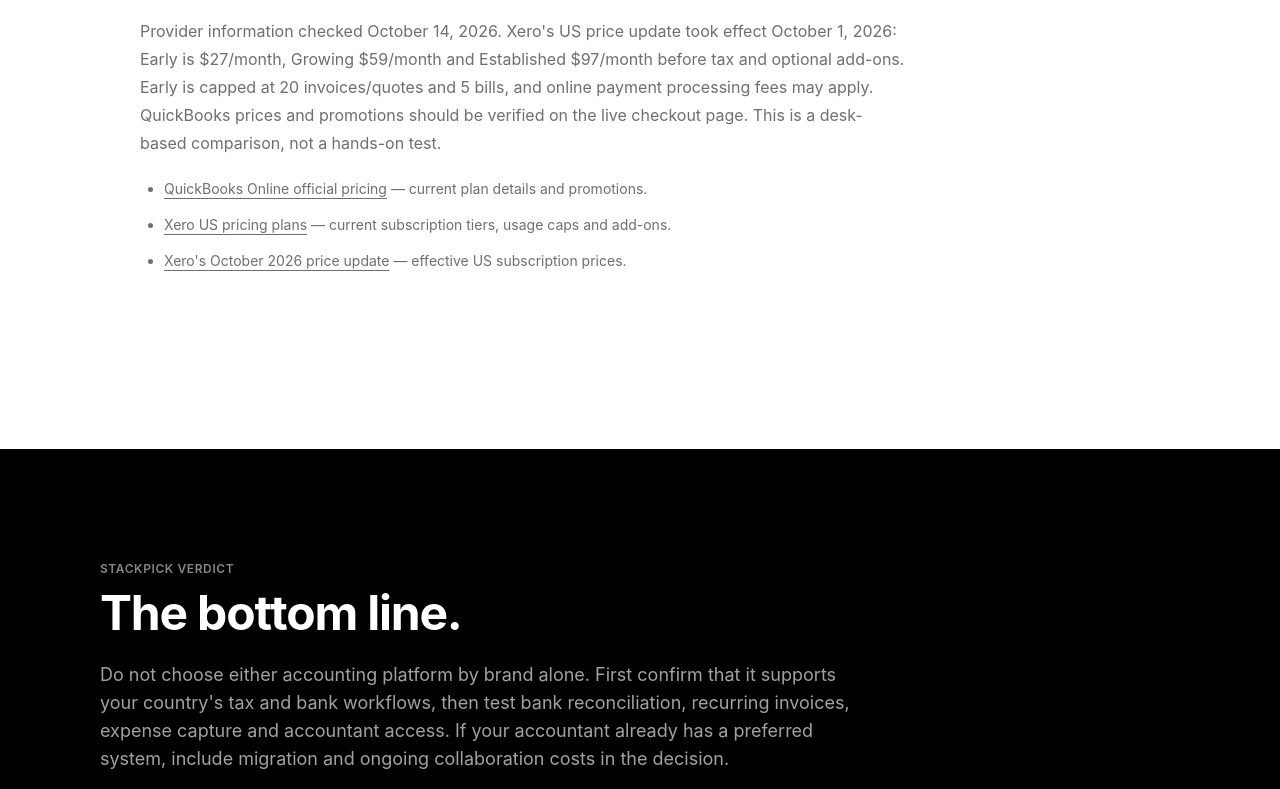
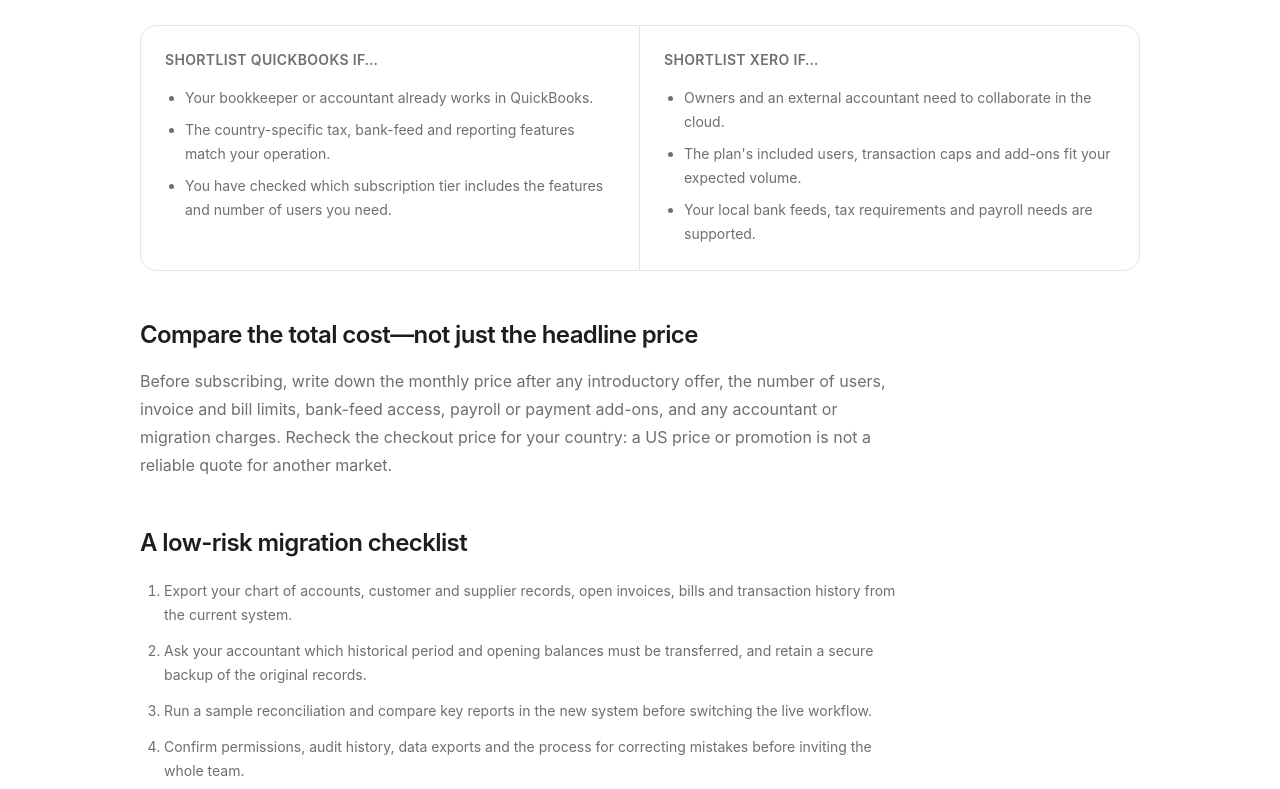
Before and after one commit to LinukaBandara/StackPick, a Next.js app: page /best/quickbooks-vs-xero in a window 1280 px wide. Shown: the part 2991-3780 px from the top of the page. Built offline with nearby package versions, Linux system fonts and the light colour scheme; no server answers.

Commit message:
Improve QuickBooks vs Xero decision guidance and migration checklist

```diff
--- a/app/best/quickbooks-vs-xero/page.tsx
+++ b/app/best/quickbooks-vs-xero/page.tsx
@@ -18,7 +18,7 @@ export default function Page() {
         { name: "QuickBooks", bestFor: "Businesses wanting a mature accounting platform", freeOption: "Paid plans; introductory US promotions may change the effective first-month price.", tradeoff: "Its broad accounting ecosystem may suit businesses whose bookkeeper already works in QuickBooks, but plans and features vary by country so regional availability must be checked.", url: "https://quickbooks.intuit.com/" },
         { name: "Xero", bestFor: "Businesses wanting cloud accounting and collaboration", freeOption: "US plans currently start at $27/month after the October 1, 2026 price update; Early limits invoices and bills.", tradeoff: "Its cloud collaboration approach can suit owners and external accountants working together, but local bank feeds, payroll support and tax workflows vary by market.", url: "https://www.xero.com/" },
       ]}
-      bottomLine="Do not choose either accounting platform by brand alone. First confirm that it supports your country's tax and bank workflows, then test bank reconciliation, recurring invoices, expense capture and accountant access. If your accountant already has a preferred system, include migration and ongoing collaboration costs in the decision."
+      bottomLine="QuickBooks is the practical first choice when your bookkeeper already uses it or its local integrations match your workflow. Xero is worth shortlisting when cloud collaboration and its plan structure fit your team. Neither wins universally: confirm local tax and bank support, calculate the full recurring cost, and test month-end tasks before migrating."
     >
       <section className="bg-white">
         <div className="sp-container py-16 sm:py-20">
@@ -32,6 +32,38 @@ export default function Page() {
             <div className="rounded-2xl border border-[#e4e7ec] bg-[#f7f8fc] p-6"><p className="font-semibold text-[#101828]">Accountant handoff</p><p className="mt-2 text-sm leading-6 text-[#667085]">Can your accountant access reports and review changes with the right permissions?</p></div>
             <div className="rounded-2xl border border-[#e4e7ec] bg-[#f7f8fc] p-6"><p className="font-semibold text-[#101828]">Local compliance</p><p className="mt-2 text-sm leading-6 text-[#667085]">Verify bank feeds, tax reports and payroll availability for your jurisdiction.</p></div>
           </div>
+          <h3 className="mt-12 text-2xl font-semibold tracking-tight">Which one fits your business?</h3>
+          <div className="mt-6 overflow-hidden rounded-2xl border border-black/10">
+            <div className="grid gap-0 sm:grid-cols-2">
+              <div className="border-b border-black/10 p-6 sm:border-b-0 sm:border-r">
+                <p className="text-sm font-semibold uppercase tracking-wide text-[#6e6e73]">Shortlist QuickBooks if…</p>
+                <ul className="mt-4 list-disc space-y-2 pl-5 text-sm leading-6 text-[#6e6e73]">
+                  <li>Your bookkeeper or accountant already works in QuickBooks.</li>
+                  <li>The country-specific tax, bank-feed and reporting features match your operation.</li>
+                  <li>You have checked which subscription tier includes the features and number of users you need.</li>
+                </ul>
+              </div>
+              <div className="p-6">
+                <p className="text-sm font-semibold uppercase tracking-wide text-[#6e6e73]">Shortlist Xero if…</p>
+                <ul className="mt-4 list-disc space-y-2 pl-5 text-sm leading-6 text-[#6e6e73]">
+                  <li>Owners and an external accountant need to collaborate in the cloud.</li>
+                  <li>The plan's included users, transaction caps and add-ons fit your expected volume.</li>
+                  <li>Your local bank feeds, tax requirements and payroll needs are supported.</li>
+                </ul>
+              </div>
+            </div>
+          </div>
+          <h3 className="mt-12 text-2xl font-semibold tracking-tight">Compare the total cost—not just the headline price</h3>
+          <p className="mt-4 max-w-3xl text-base leading-7 text-[#6e6e73]">
+            Before subscribing, write down the monthly price after any introductory offer, the number of users, invoice and bill limits, bank-feed access, payroll or payment add-ons, and any accountant or migration charges. Recheck the checkout price for your country: a US price or promotion is not a reliable quote for another market.
+          </p>
+          <h3 className="mt-12 text-2xl font-semibold tracking-tight">A low-risk migration checklist</h3>
+          <ol className="mt-5 max-w-3xl list-decimal space-y-3 pl-6 text-sm leading-6 text-[#6e6e73]">
+            <li>Export your chart of accounts, customer and supplier records, open invoices, bills and transaction history from the current system.</li>
+            <li>Ask your accountant which historical period and opening balances must be transferred, and retain a secure backup of the original records.</li>
+            <li>Run a sample reconciliation and compare key reports in the new system before switching the live workflow.</li>
+            <li>Confirm permissions, audit history, data exports and the process for correcting mistakes before inviting the whole team.</li>
+          </ol>
           <h3 className="mt-12 text-2xl font-semibold tracking-tight">Official plan sources checked</h3>
           <p className="mt-4 max-w-3xl text-base leading-7 text-[#6e6e73]">Provider information checked October 14, 2026. Xero's US price update took effect October 1, 2026: Early is $27/month, Growing $59/month and Established $97/month before tax and optional add-ons. Early is capped at 20 invoices/quotes and 5 bills, and online payment processing fees may apply. QuickBooks prices and promotions should be verified on the live checkout page. This is a desk-based comparison, not a hands-on test.</p>
           <ul className="mt-5 max-w-3xl list-disc space-y-3 pl-6 text-sm leading-6 text-[#6e6e73]">
```
